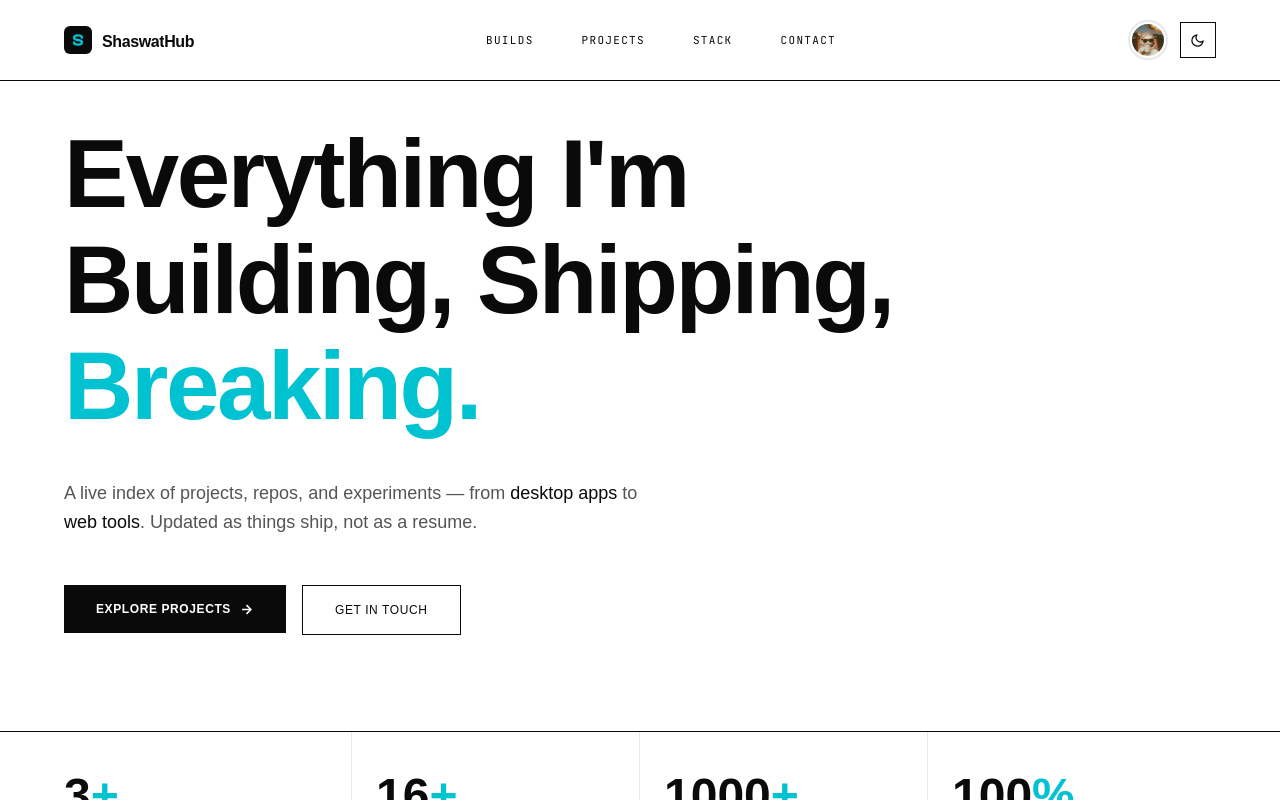
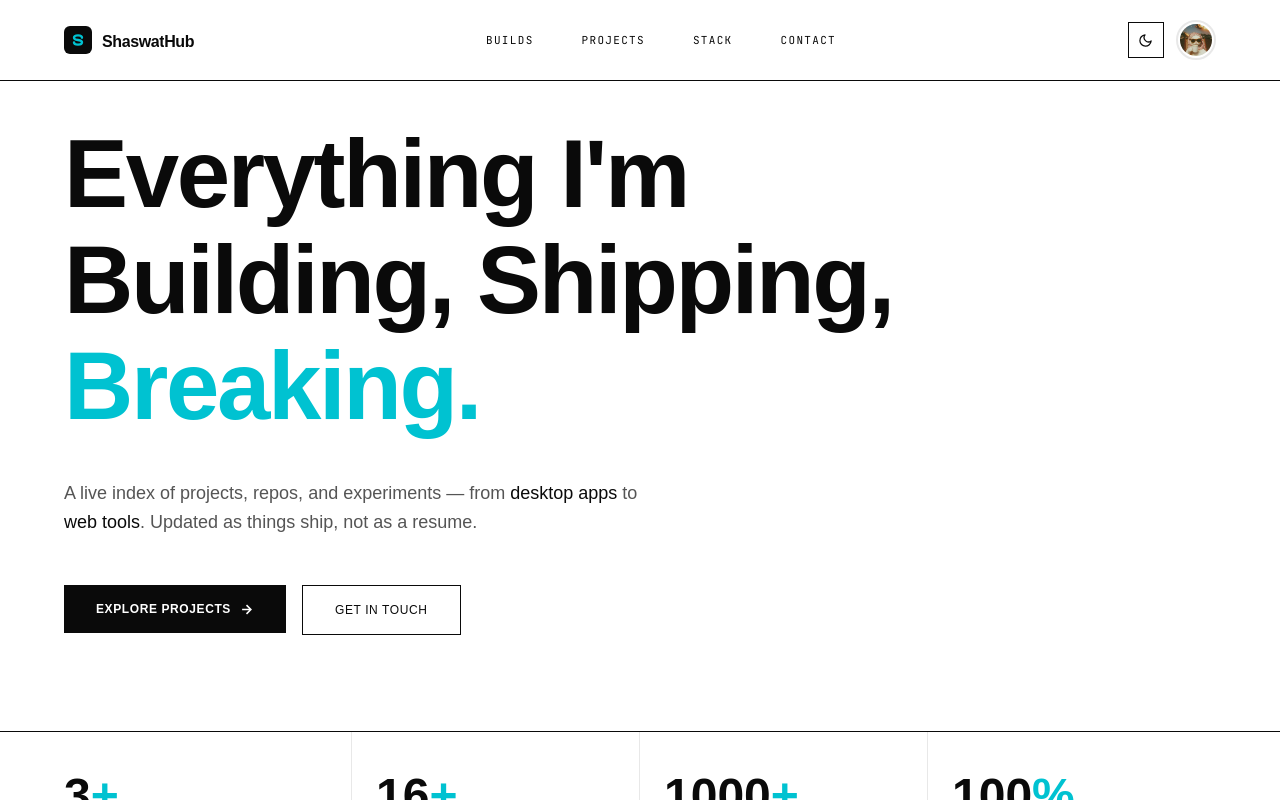
Before and after one commit to shaswatxd/shaswathub, a Next.js app: page / in a window 1280 px wide. Shown: the top 800 px of the page. Built offline with nearby package versions, Linux system fonts and the light colour scheme; a web font is replaced by a local one.

Commit message:
auto update

```diff
--- a/app/components/Navigation.jsx
+++ b/app/components/Navigation.jsx
@@ -182,8 +182,10 @@ const Navigation = React.memo(function Navigation() {
           ))}
         </div>
 
-        {/* GitHub + Theme Toggle + Mobile Menu Toggle */}
+        {/* Theme Toggle + GitHub + Mobile Menu Toggle */}
         <div className="flex items-center gap-3">
+          <ThemeToggle />
+
           <a
             href="https://github.com/shaswatxd"
             target="_blank"
@@ -193,8 +195,6 @@ const Navigation = React.memo(function Navigation() {
           >
             <Image src="/avatar.png" alt="GitHub" width={36} height={36} className="github-avatar-img" priority />
           </a>
-
-          <ThemeToggle />
 
           {/* Hamburger — mobile only */}
           <button
```
